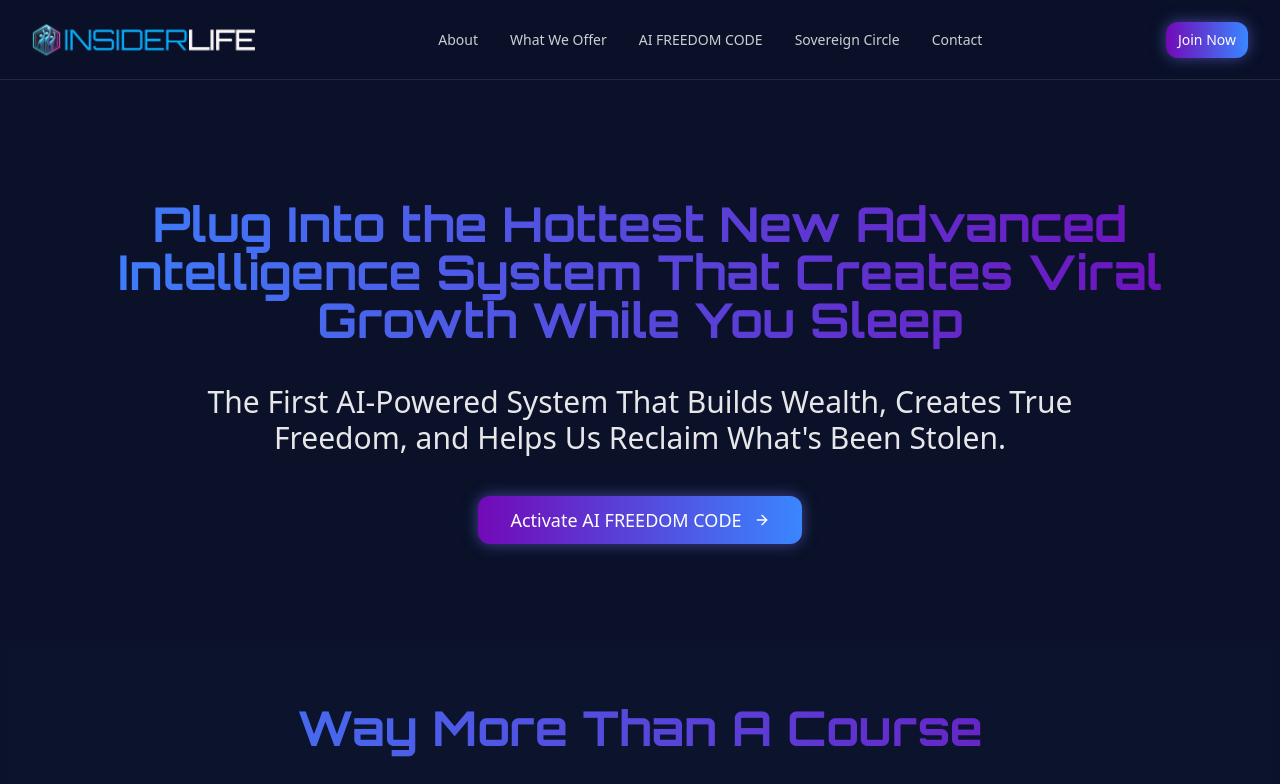
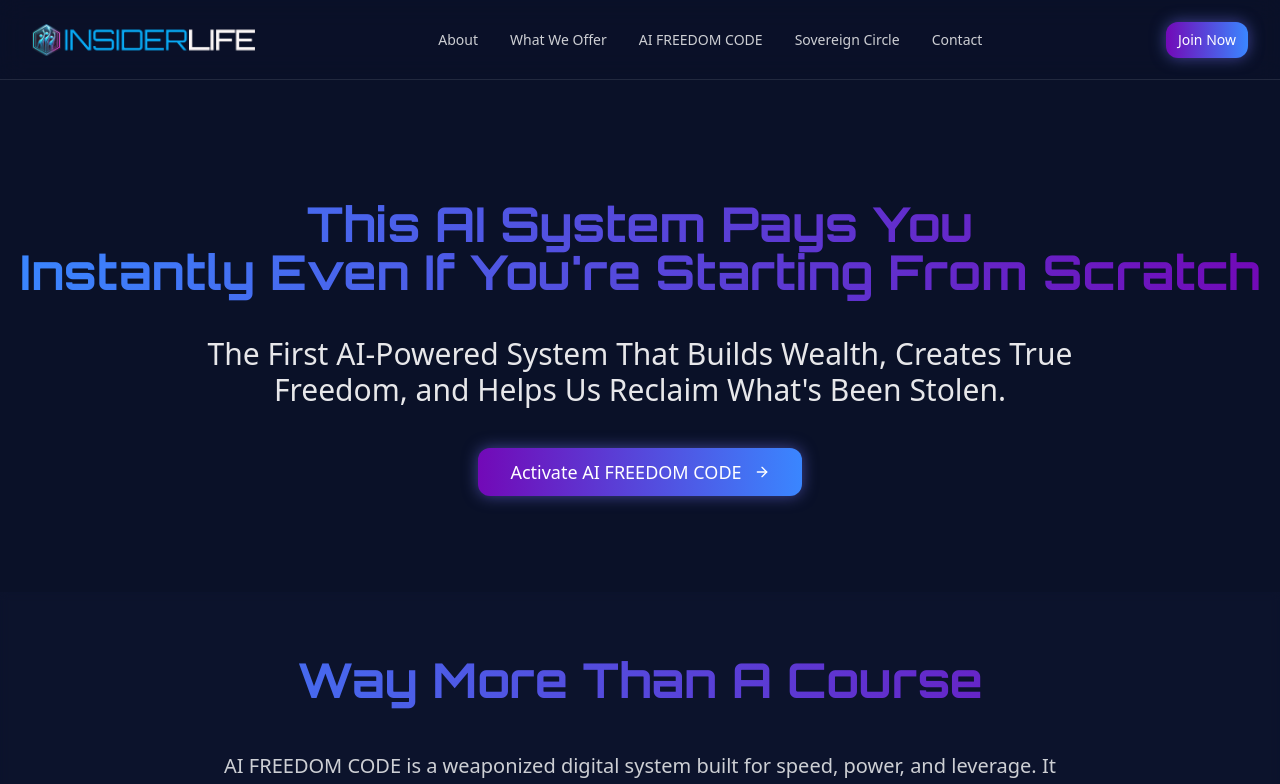
Before and after one commit to TokenomixLabs/insiderlife-lander, a React (Vite) app: page /aifreedomcode in a window 1280 px wide. Shown: the top 784 px of the page. Built offline with nearby package versions, Linux system fonts and the light colour scheme.

Commit message:
Fix: Update HeroSection headline
Updated the headline in the HeroSection component.

```diff
--- a/src/components/aifreedom/HeroSection.tsx
+++ b/src/components/aifreedom/HeroSection.tsx
@@ -12,8 +12,8 @@ const HeroSection = () => {
   return (
     <section className="container mx-auto px-4 py-16 md:py-24 text-center">
       <h1 className="text-3xl md:text-4xl lg:text-5xl font-bold font-orbitron mb-6 text-gradient leading-[1.4] py-2 pb-4">
-        Plug Into the Hottest New Advanced<br />
-        Intelligence System That Creates Viral Growth While You Sleep
+        This AI System Pays You<br />
+        Instantly Even If You're Starting From Scratch
       </h1>
       <p className="text-xl md:text-2xl lg:text-3xl mb-10 max-w-4xl mx-auto text-white/90 leading-tight">
         The First AI-Powered System That Builds Wealth, Creates True Freedom, and Helps Us Reclaim What's Been Stolen.
```
